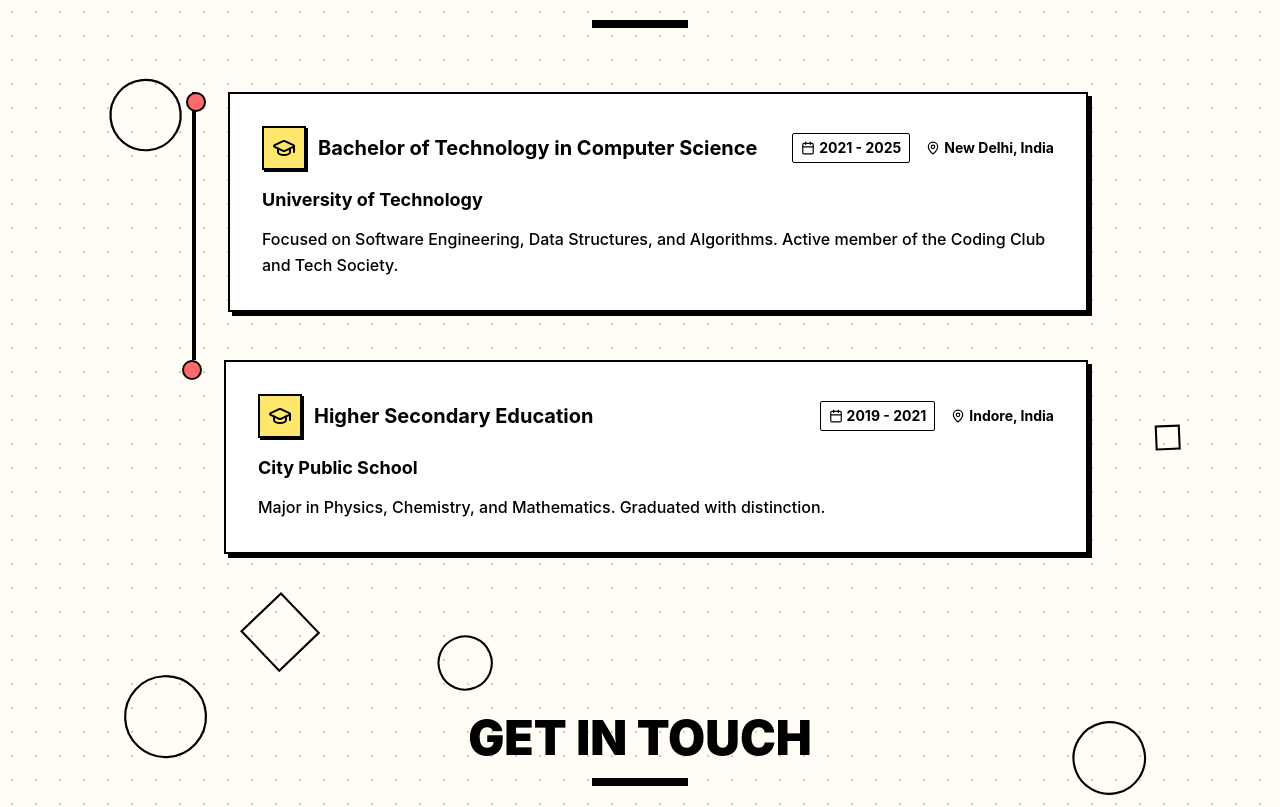
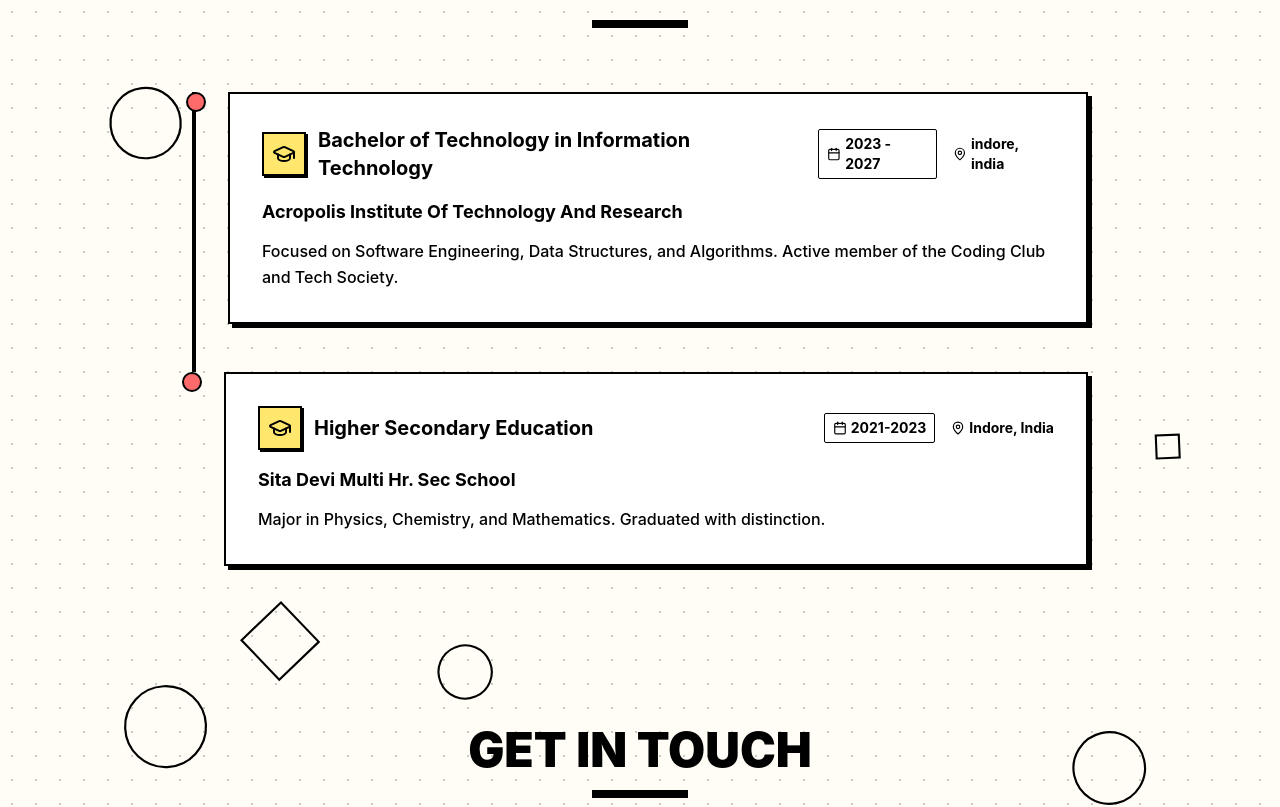
Before and after one commit to Frostt-Dev/Portfolio, a React app: page / in a window 1280 px wide. Shown: the part 2784-3591 px from the top of the page. Built offline with nearby package versions, Linux system fonts and the light colour scheme; the HTML template or start-up script is replaced by a standard one.

Commit message:
Update portfolio contact and education details

```diff
--- a/src/components/Contact.tsx
+++ b/src/components/Contact.tsx
@@ -85,7 +85,7 @@
                             </div>
                             <div>
                                 <h3 className="text-xl font-bold text-text mb-1">Location</h3>
-                                <p className="text-text/70 font-medium">San Francisco, CA</p>
+                                <p className="text-text/70 font-medium">indore MP</p>
                             </div>
                         </div>
                     </motion.div>
--- a/src/components/Education.tsx
+++ b/src/components/Education.tsx
@@ -3,16 +3,16 @@
 
 const educationData = [
     {
-        degree: "Bachelor of Technology in Computer Science",
-        institution: "University of Technology",
-        year: "2021 - 2025",
-        location: "New Delhi, India",
+        degree: "Bachelor of Technology in Information Technology",
+        institution: "Acropolis Institute Of Technology And Research",
+        year: "2023 - 2027",
+        location: "indore, india",
         description: "Focused on Software Engineering, Data Structures, and Algorithms. Active member of the Coding Club and Tech Society."
     },
     {
         degree: "Higher Secondary Education",
-        institution: "City Public School",
-        year: "2019 - 2021",
+        institution: "Sita Devi Multi Hr. Sec School",
+        year: "2021-2023",
         location: "Indore, India",
         description: "Major in Physics, Chemistry, and Mathematics. Graduated with distinction."
     }
```
